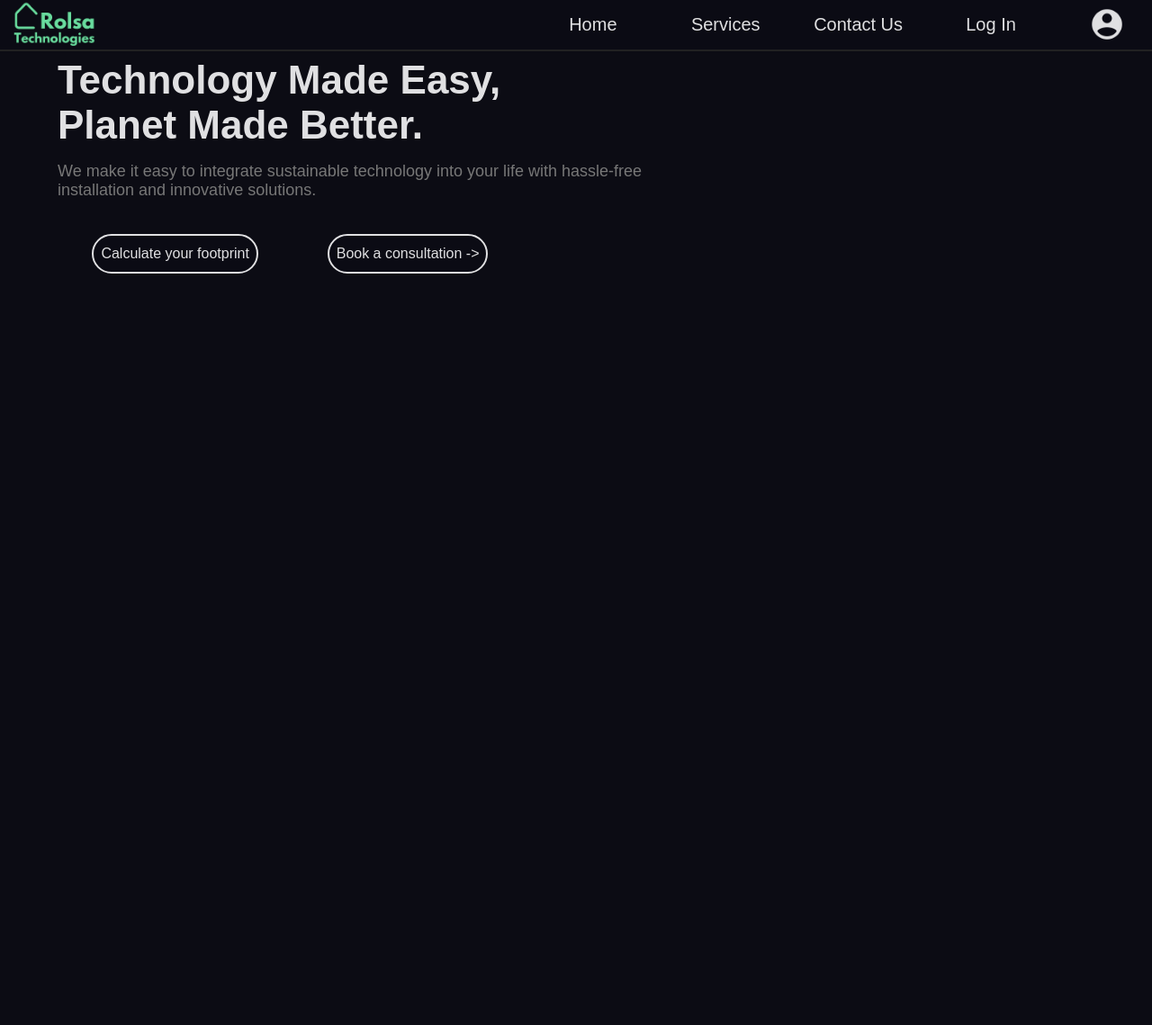
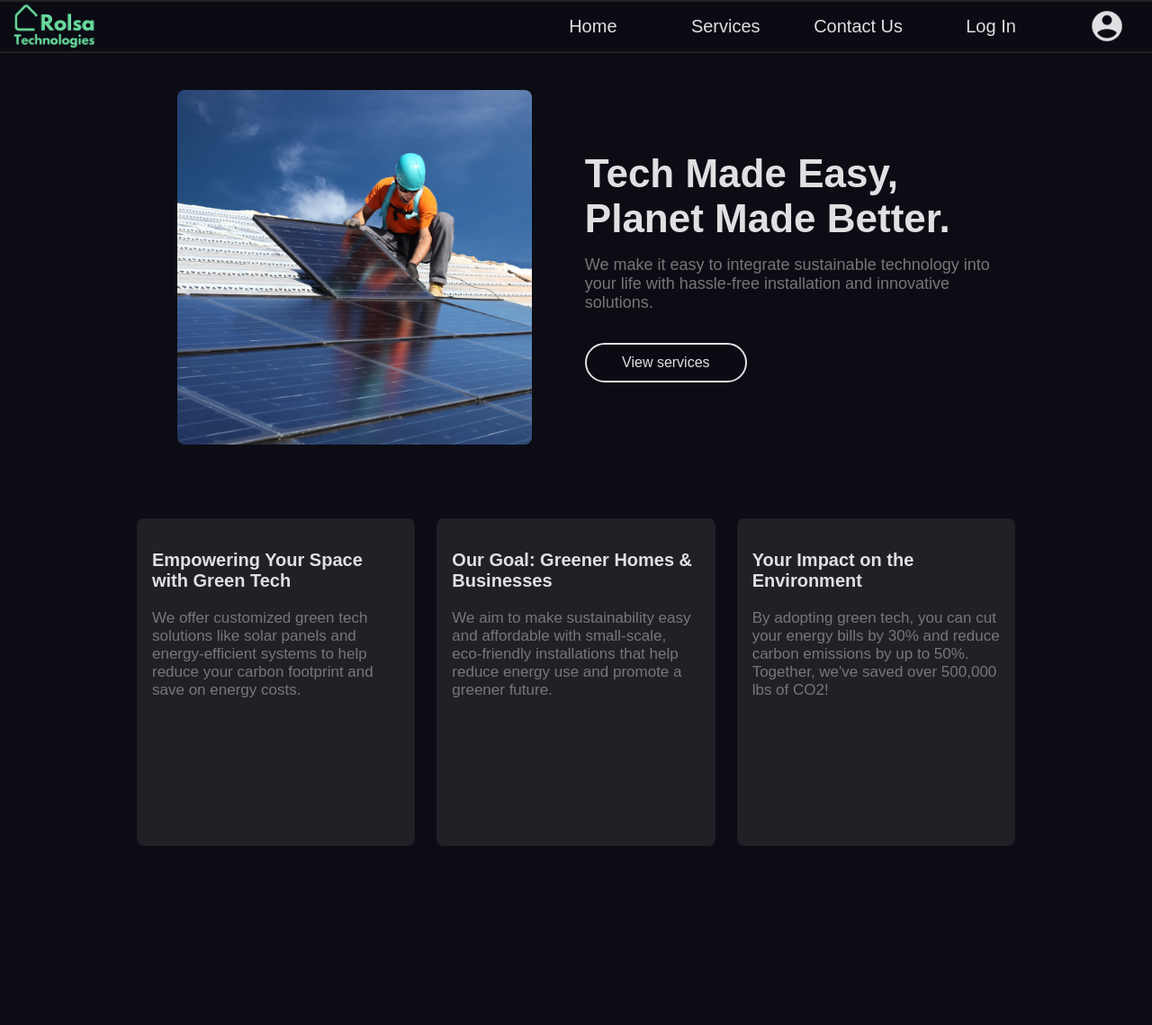
Before and after one commit to examaccount88041/250307-project-practice, a Flask app: page /home in a window 1280 px wide. Shown: the top 1139 px of the page at 90% size. Before the commit the page ends 304 px from the top, so only its background shows below. Run offline with Flask 3, Linux system fonts and the light colour scheme.

Commit message:
Add files via upload

```diff
--- a/rolsa webapp 250324/app.py
+++ b/rolsa webapp 250324/app.py
@@ -54,24 +54,7 @@ def inject_user():
 # landing page
 @app.route('/')
 def index():
-    option = input("1: launch website\n"
-                   "2: check for existing database\n"
-                   "> ")
-
-    if option == '2':
-        # Get database connection
-        conn = get_database_connection()
-        cursor = conn.cursor()
-
-        # Execute SQL query to count rows in the 'customers' table
-        cursor.execute('SELECT COUNT(*) FROM customers')
-        row_count = cursor.fetchone()[0]  # Fetch the first result and get the count
-
-        # Return the row count as a simple response
-        return f'Number of customers: {row_count}'
-
-    else:
-        return redirect(url_for('home'))
+    return redirect(url_for('home'))
 
 
 # home page
--- a/rolsa webapp 250324/static/login-styles.css
+++ b/rolsa webapp 250324/static/login-styles.css
@@ -18,6 +18,7 @@
 .login-box {
     position: relative;
     top: 100px;
+    justify-self: center;
     background: #202127;
     width: 500px;
     height: auto;
--- a/rolsa webapp 250324/static/styles.css
+++ b/rolsa webapp 250324/static/styles.css
@@ -8,9 +8,20 @@ body {
     background: rgb(12, 12, 20);
 }
 
+.body-2 {
+    position: relative;
+    bottom: 20px;
+    margin: 0;
+    background: rgb(12, 12, 20);
+    width: 80vw;
+    height: 2000px;
+    justify-self: center;
+}
+
 .toolbar-container {
     position: fixed;
     display:flex;
+    top: 0;
     z-index: 1000;
     justify-content: space-between;
     width: 100vw;
@@ -20,6 +31,7 @@ body {
     border-style: solid;
     border-width: 0;
     border-bottom-width: 2px;
+    border-top-width: 2px;
     border-color: #222;
 }
 
@@ -76,50 +88,48 @@ body {
 .toolbar ul:hover li a:not(:hover) {
     color: #888;
     transition: color 0.3s ease;
+
 }
 
 .home-page-container {
-    top: 50px;
+    position: relative;
+    top: 100px;
     display: flex;
     flex-direction: row;
+    margin: 20px;
 }
 
 .landing-text-container {
     display: flex;
     flex-direction: column;
+    justify-content: center;
     width: 50%;
-    margin-left: 5vw;
-    height: 2000px;
+    margin-left: 6%;
+    word-wrap: break-word;
 }
 
 
 .title-container {
-    margin-top: 8vh;
     font-weight: bold;
     font-size: 22px;
-    width: 60vw;
     color: #e0e0e2;
+    white-space: nowrap;
 }
 
 .paragraph-container {
     margin-top: 2vh;
     font-size: 18px;
     color: #777;
-    width: 55vw;
 }
 
-.button-container {
-    display: flex;
-    flex-direction: row;
-}
-
-.button-container button {
-    margin: 3vw;
+.home-page-container button {
+    margin-top: 7%;
     padding-left: 8px;
     padding-right: 8px;
     padding-top: 11px;
     padding-bottom: 11px;
     border-radius: 30px;
+    width: 180px;
     height: auto;
     font-size: 16px;
     border-style: solid;
@@ -128,3 +138,56 @@ body {
     color: #e0e0e2;
     background: rgba(12, 12, 20, 0.9);
 }
+
+.home-page-container button:hover {
+    border-color: #69dc9f;
+    background: #69dc9f;
+    color: rgb(12, 12, 20);
+
+}
+
+.home-page-container img {
+    width: 40%;
+    height: auto;
+    margin-left: 5%;
+    border-radius: 8px;
+}
+
+.info-panels-container {
+    position: relative;
+    top: 150px;
+    display: flex;
+    flex-direction: row;
+    justify-content: space-between;
+    color: #e0e0e2;
+    margin: 12px;
+}
+
+.info-panels-container .info-panel {
+    border-style: solid;
+    border-color: #202127;
+    border-width: 2px;
+    border-radius: 8px;
+    background: #202127;
+    padding: 15px;
+    width: 30%;
+    margin: 12px;
+    justify-items: center;
+    height: 330px;
+    transition: border-color 0.2s ease;
+}
+
+.info-panels-container .info-panel:hover {
+    border-color: #69dc9f;
+    transition: border-color 0.3s ease;
+}
+
+.info-panels-container .info-panel h1 {
+    font-size: 20px;
+    margin-bottom: 20px
+}
+
+.info-panels-container .info-panel p {
+    font-size: 17px;
+    color: #777;
+}
--- a/rolsa webapp 250324/templates/home.html
+++ b/rolsa webapp 250324/templates/home.html
@@ -15,11 +15,13 @@
 
     <div class="body-2">
 
-    <div class="home-page-container">
+        <div class="home-page-container">
+
+        <img src="../static/images/solarpanelinstall2.jpeg" alt="solar panel install image">
 
         <div class="landing-text-container">
             <div class="title-container">
-                <h1>Technology Made Easy,</h1>
+                <h1>Tech Made Easy,</h1>
                 <h1>Planet Made Better.</h1>
             </div>
 
@@ -27,12 +29,35 @@
                 <p>We make it easy to integrate sustainable technology into your life with hassle-free installation and innovative solutions.</p>
             </div>
 
-            <div class="button-container">
-                <button>Calculate your footprint</button>
-                <button>Book a consultation -> </button>
-            </div>
+            <button>View services</button>
+
         </div>
+
     </div>
+
+    <div class="info-panels-container">
+
+        <div class="info-panel">
+            <img src="" alt="">
+            <h1>Empowering Your Space with Green Tech</h1>
+            <p>We offer customized green tech solutions like solar panels and energy-efficient systems to help reduce your carbon footprint and save on energy costs.</p>
+        </div>
+
+        <div class="info-panel">
+            <img src="" alt="">
+            <h1>Our Goal: Greener Homes & Businesses</h1>
+            <p>We aim to make sustainability easy and affordable with small-scale, eco-friendly installations that help reduce energy use and promote a greener future.</p>
+        </div>
+
+        <div class="info-panel">
+            <img src="" alt="">
+            <h1>Your Impact on the Environment</h1>
+            <p>By adopting green tech, you can cut your energy bills by 30% and reduce carbon emissions by up to 50%. Together, we've saved over 500,000 lbs of CO2!</p>
+        </div>
+
+
+      </div>
     </div>
+
 </body>
 </html>
--- a/rolsa webapp 250324/templates/login.html
+++ b/rolsa webapp 250324/templates/login.html
@@ -9,8 +9,6 @@
 <body>
 
     {% include 'toolbar.html' %}
-
-    <div class="body-2">
 
     <div class="login-box">
 
@@ -40,7 +38,7 @@
 
         </div>
     </div>
-        </div>
+
 
 
 
```
Also changed, not shown: rolsa webapp 250324/static/images/Visiwig-Grid.svg (added), rolsa webapp 250324/static/images/solarpanelinstall1.jpeg (added), rolsa webapp 250324/static/images/solarpanelinstall2.jpeg (added). Lines whose indentation alone changed are shown as unchanged.
